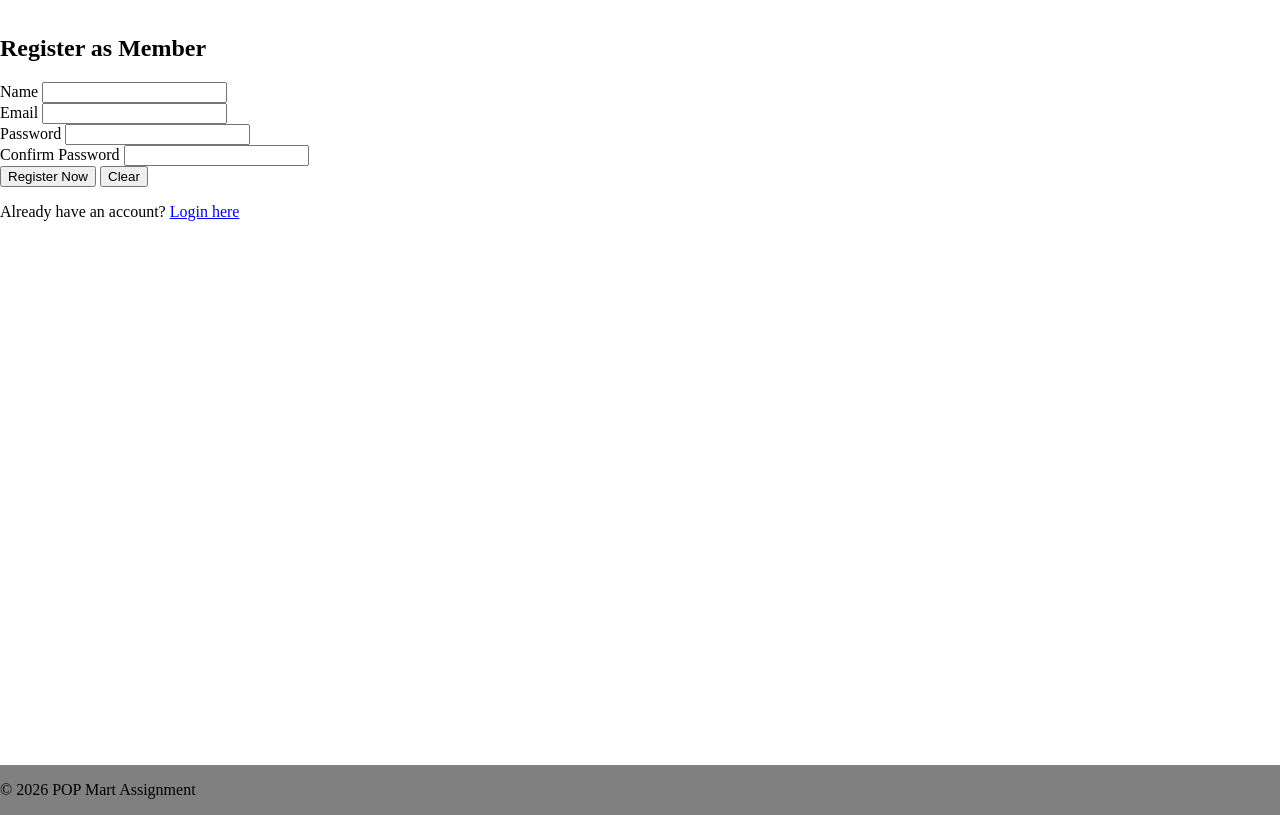
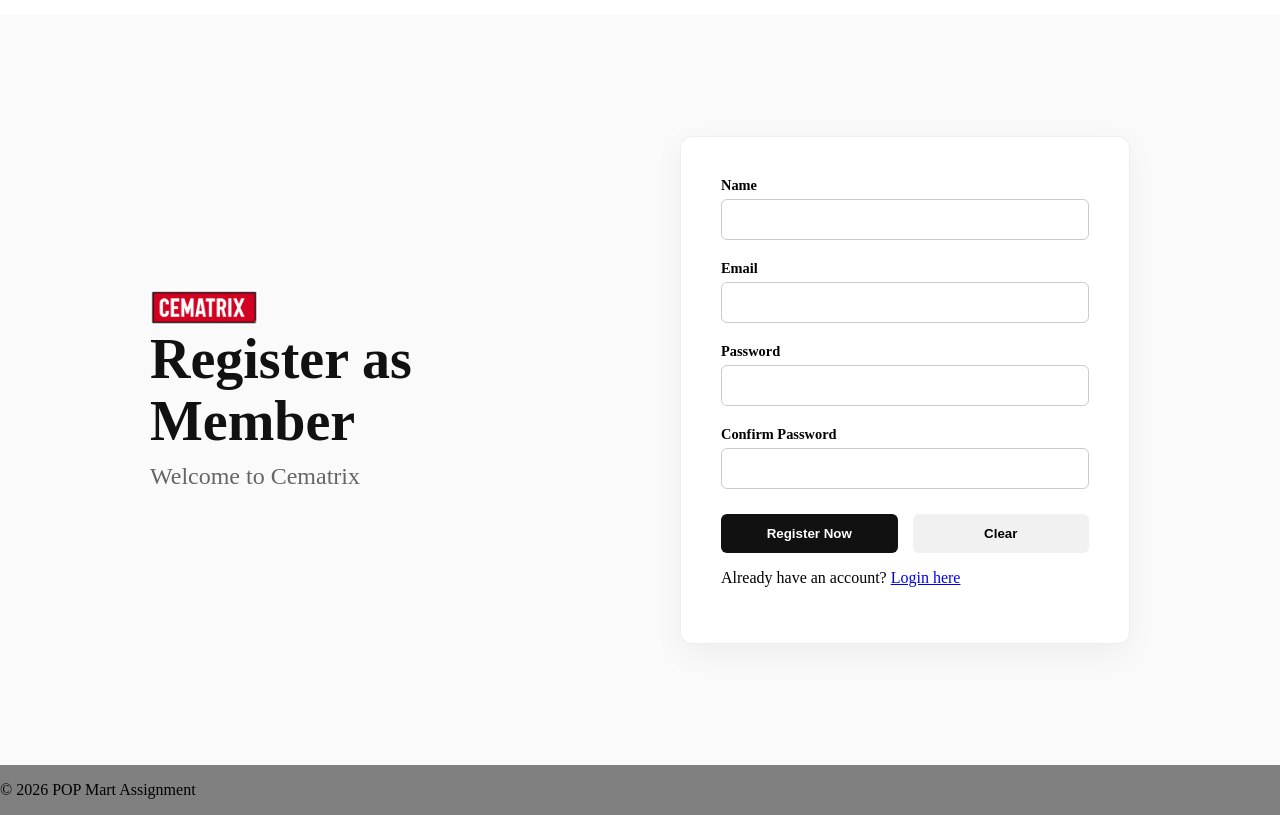
Before and after one commit to zero360-TYN/Website_Assignment, a PHP site: page /user/register.php in a window 1280 px wide. Shown: the part 65-880 px from the top of the page. Run offline with PHP 8.4, Linux system fonts and the light colour scheme.

Commit message:
feat: enhance user authentication flow and improve UI for registration and login

```diff
--- a/_base.php
+++ b/_base.php
@@ -92,6 +92,7 @@
                 return; // OK
             }
         }
+        temp('info','Login to continue !');
         redirect('/user/login.php');
     }
 //=========================================shopping cart======================================
--- a/css/header.css
+++ b/css/header.css
@@ -6,7 +6,7 @@
     height: 65px;
     background: #fff;
     display: flex;
-    align-items: center; /* 垂直居中，解决按钮偏上问题 */
+    align-items: center;
     padding: 0 30px;
     box-sizing: border-box;
     z-index: 1000;
@@ -21,15 +21,15 @@
 .search-form {
     display: flex;
     align-items: center;
-    flex: 1;            /* 关键属性：自动占据中间所有空白空间 */
-    margin: 0 40px;     /* 给左右留出舒适的间距 */
+    flex: 1;
+    margin: 0 40px;
     background: #f0f0f0;
     border-radius: 25px;
     padding: 5px 15px;
 }
 
 .search-input {
-    flex: 1;            /* 让输入框在表单内部也占满宽度 */
+    flex: 1;
     border: none;
     background: transparent;
     outline: none;
--- /dev/null
+++ b/css/register.css
@@ -0,0 +1,63 @@
+main.auth-page {
+    display: flex;
+    flex-direction: row;
+    justify-content: center;
+    align-items: center;
+    gap: 80px;
+
+    width: 100%;
+    min-height: calc(100vh - 160px);
+    padding: 40px;
+    background-color: #fafafa;
+    box-sizing: border-box;
+}
+/* left side */
+.auth-left {
+    flex: 1;
+    max-width: 450px;
+    text-align: left;
+}
+main.logo {
+    height: 35px;
+    width: auto;
+}
+
+.auth-title {
+    font-size: 3.5rem;
+    font-weight: 800;
+    color: #111;
+    margin: 0 0 10px 0;
+    line-height: 1.1;
+}
+
+.welcome-text {
+    font-size: 1.5rem;
+    color: #666;
+    font-weight: 300;
+}
+
+/* right side */
+.auth-right {
+    flex: 1;
+    max-width: 450px;
+}
+
+.auth-form {
+    background: #fff;
+    padding: 40px;
+    border-radius: 12px;
+    border: 1px solid #eee;
+    box-shadow: 0 10px 30px rgba(0,0,0,0.05);
+    box-sizing: border-box;
+    text-align: left;
+}
+
+/* form */
+.auth-field { margin-bottom: 20px; }
+.auth-field label { display: block; font-weight: bold; margin-bottom: 5px; font-size: 0.9rem; }
+.auth-input { width: 100%; padding: 12px; border: 1px solid #ccc; border-radius: 6px; box-sizing: border-box; }
+.auth-actions { display: flex; gap: 15px; margin-top: 25px; }
+.auth-actions button { flex: 1; padding: 12px; font-weight: bold; border-radius: 6px; cursor: pointer; }
+.btn-submit { background: #111; color: #fff; border: none; }
+.btn-submit:hover { background: #dc3545; }
+.btn-reset { background: #f1f1f1; border: none; }
--- a/user/register.php
+++ b/user/register.php
@@ -15,6 +15,12 @@ if (is_post()) {
         $_err['email'] = 'Email is required';
     } else if (!filter_var($email, FILTER_VALIDATE_EMAIL)) {
         $_err['email'] = 'Invalid email format';
+    } else {
+        $stm = $_db->prepare('SELECT COUNT(*) FROM user WHERE email = ?');
+        $stm->execute([$email]);
+        if ($stm->fetchColumn() > 0) {
+            $_err['email'] = 'Email already exists!';
+        }
     }
 
     if (!$password) {
@@ -23,66 +29,76 @@ if (is_post()) {
         $_err['password'] = 'Password must be at least 6 characters';
     }
 
-    if ($password !== $confirm) {
+    if(!$confirm){
+        $_err['confirm'] = 'Please confirm password';
+    }
+    else if(strlen($password) < 6){
+        $_err['confirm'] = 'Password must be at least 6 characters';
+
+    }
+    else if ($password !== $confirm) {
         $_err['confirm'] = 'Passwords do not match';
     }
 
-    if (!isset($_err['email'])) {
-        $stm = $_db->prepare('SELECT 1 FROM user WHERE email = ?');
-        $stm->execute([$email]);
-        if ($stm->fetch()) {
-            $_err['email'] = 'Email already exists';
-        }
-    }
     if (empty($_err)) {
         $hash = password_hash($password, PASSWORD_DEFAULT);
 
         $stm = $_db->prepare('INSERT INTO user (email, password, name, role) VALUES (?, ?, ?, "Member")');
-        // $stm->execute([$email, $hash, $name]);
+        $stm->execute([$email, $hash, $name]);
 
         temp('info', 'Registration successful! Please login.');
         redirect('/user/login.php');
+        exit;
     }
 }
 
 $_title = 'Register Member';
+$_mainCssFileName = 'register';
 include root('_header.php');
 ?>
 
-<h2>Register as Member</h2>
-<main>
-    <form method="post" action="register.php">
-        <div class="field">
+<main class="auth-page">
+    <div class="auth-left">
+        <a href="/index.php">
+            <img src="/img/cematrix.png" class="logo" alt="Logo">
+        </a>
+        <h2 class="auth-title">Register as Member</h2>
+        <div class="welcome-text">Welcome to Cematrix</div>
+    </div>
+    <div class="auth-right">
+        <form method="post" action="register.php" class="auth-form">
+            <div class="auth-field">
                 <label>Name</label>
-            <input type="text" name="name" value="<?= $name ?? '' ?>" maxlength="50">
+                <input type="text" name="name" value="<?= $name ?? '' ?>" maxlength="50" class="auth-input">
                 <?php err('name'); ?>
             </div>
 
-        <div class="field">
+            <div class="auth-field">
                 <label>Email</label>
-            <input type="email" name="email" value="<?= $email ?? '' ?>" maxlength="100">
+                <input type="email" name="email" value="<?= $email ?? '' ?>" maxlength="100" class="auth-input">
                 <?php err('email'); ?>
             </div>
 
-        <div class="field">
+            <div class="auth-field">
                 <label>Password</label>
-            <input type="password" name="password" maxlength="20">
+                <input type="password" name="password" maxlength="20" class="auth-input">
                 <?php err('password'); ?>
             </div>
 
-        <div class="field">
+            <div class="auth-field">
                 <label>Confirm Password</label>
-            <input type="password" name="confirm" maxlength="20">
+                <input type="password" name="confirm" maxlength="20" class="auth-input">
                 <?php err('confirm'); ?>
             </div>
 
-        <div class="actions">
-            <button type="submit">Register Now</button>
-            <button type="reset">Clear</button>
+            <div class="auth-actions">
+                <button type="submit" class="btn-submit">Register Now</button>
+                <button type="reset" class="btn-reset">Clear</button>
             </div>
 
-        <p>Already have an account? <a href="login.php">Login here</a></p>
+            <p class="auth-footer">Already have an account? <a href="login.php">Login here</a></p>
         </form>
+    </div>
 </main>
 <?php
 include root('_footer.php');
--- a/user/wishList.php
+++ b/user/wishList.php
@@ -17,7 +17,7 @@ include root('_header.php');
 
 <main>
     <div class="search-section">
-        <h2 class="page-title">My Wishlist ❤️</h2>
+        <h2 class="page-title">My Wishlist</h2>
         <p class="search-result-text">
             You have <?= count($products) ?> item(s) in your wishlist.
         </p>
```
Also changed, not shown: user/login.php (+1 -23 lines), user/profile.php (+13 -0 lines). Lines whose indentation alone changed are shown as unchanged.
